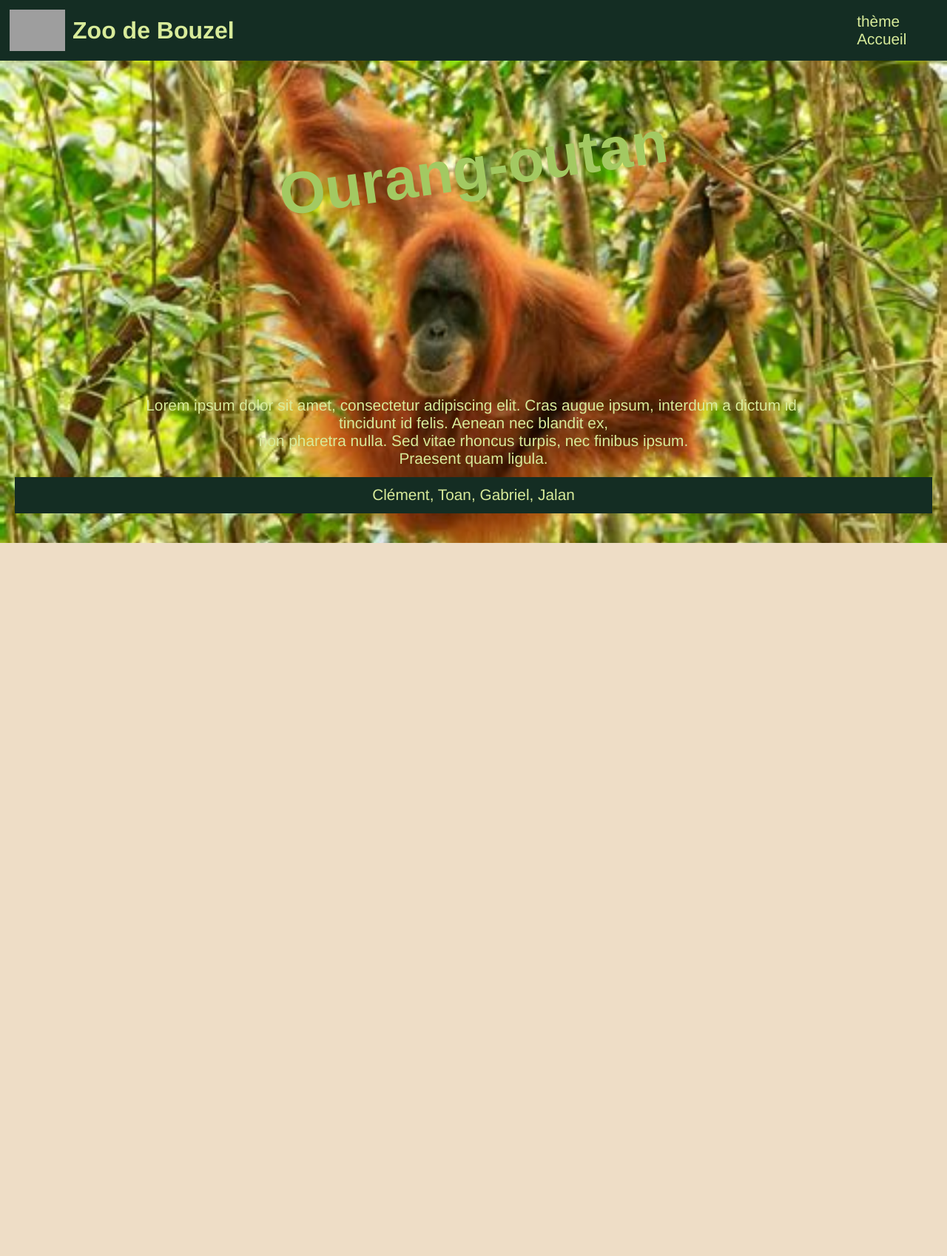
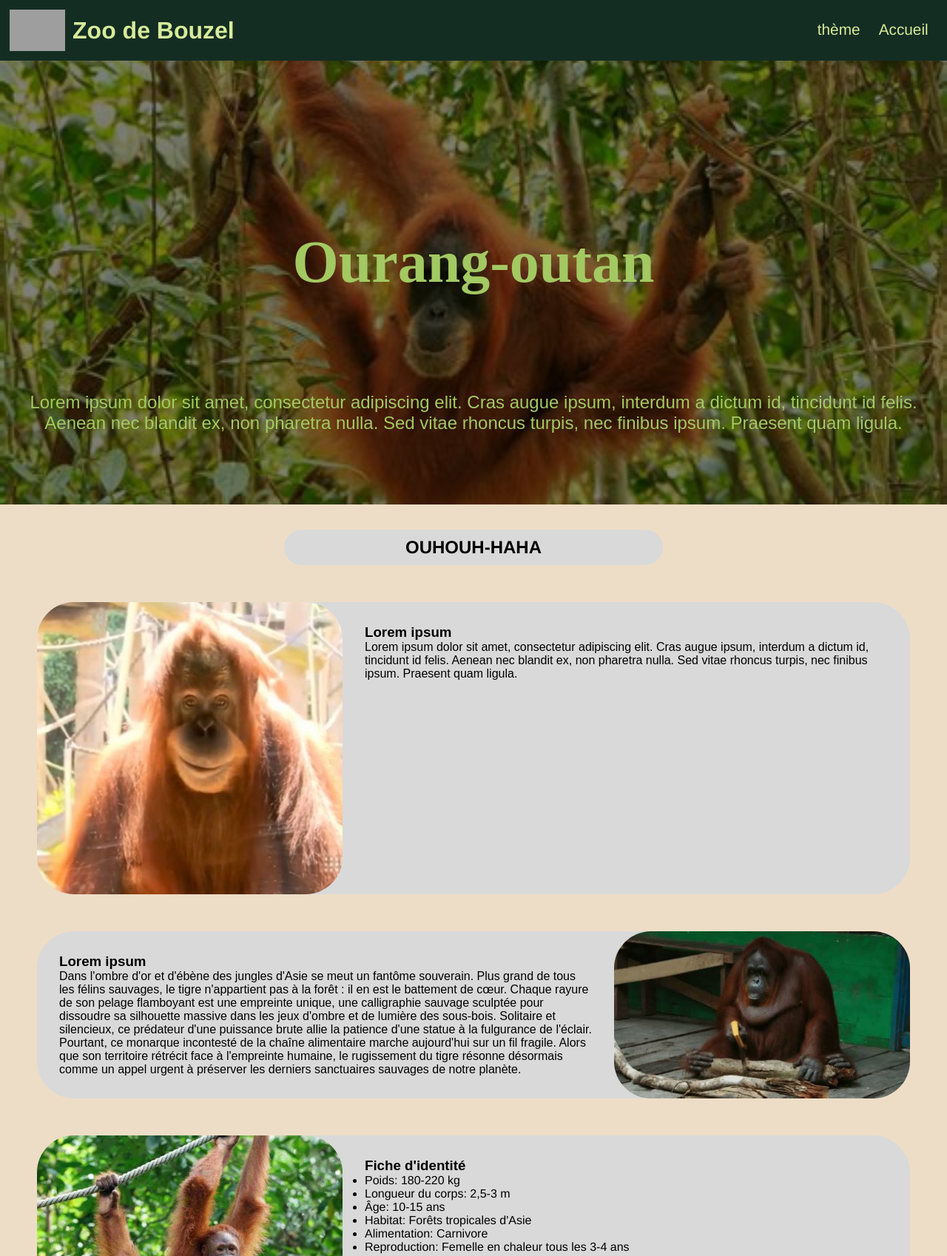
Before and after one commit to Clement-Barre/Projet-R1.02, a plain HTML site: page pages/animalGabriel.html in a window 1280 px wide. Shown: the top 1698 px of the page at 74% size. Before the commit the page ends 800 px from the top, so only its background shows below. Drawn offline with Linux system fonts and the light colour scheme; grey boxes are pictures that could not be loaded.

Commit message:
retour à une ancienne version "stable"

```diff
--- a/css/animalGabriel.css
+++ b/css/animalGabriel.css
@@ -1,3 +1,15 @@
+html{
+    background-color: #EEDDC6;
+}
+p{
+    font-family:sans-serif;
+}
+header {
+    z-index: 1;
+}
+h3{
+    font-family:sans-serif;
+}
 
 .card{
     display: flex;
@@ -14,7 +26,13 @@ h2{
     border-radius: 50px;
 }
 
-
+#bg_monkey{
+    width: 100% ;
+    height: 600px ;
+    object-fit: cover;
+    object-position: center;
+    filter: brightness(0.5);
+}
 #reverse_card{
     flex-direction: row-reverse;
 
@@ -39,24 +57,14 @@ h2{
 }
 
 .image_titre{
-  background: url("../Autres/orangoutan_chill.jpg") center/cover no-repeat;
-  color: rgb(255, 255, 255);
-  text-align: center;
-  padding: 100px 20px 40px;
+
+    text-align: center;
+    color: #a3c962;
 }
-
-.image_titre h1{
-  font-size: 5rem;
-  color: #a3c962;
-  transform: rotate(-8deg); /* Effet incliné du titre */
-  margin-bottom: 250px;
-}
-
 .content{
     padding: 30px;
 }
-
-.animal{
+.monkey{
     width: 35%;
     object-fit: cover;
     object-position: center;
@@ -73,7 +81,7 @@ h2{
     .card{
         flex-direction: column;
     }
-    .animal{
+    .monkey{
         width: 80%;
         align-self: center;
         margin: 20px;
--- a/pages/animalGabriel.html
+++ b/pages/animalGabriel.html
@@ -6,31 +6,72 @@
     <link rel="icon" type="image/png" href="../Autres/logo.png">
     <link rel="stylesheet" href="../css/global.css">
     <link rel="stylesheet" href="../css/animalGabriel.css">
-    <title>Zoo de Bouzel - Ourang-outan</title>
+    <title>Ourang-outan</title>
 </head>
 <body>
-    <!--Barre de navigation-->
     <header>
         <img alt="Logo du Zoo" id="logo_header" src="../Autres/logo.png">
         <h1 id = "titre">Zoo de Bouzel</h1>
-        <nav>
-            <label class= "in_header" >thème</label>
-            <a class= "in_header" href="../index.html">Accueil</a>
-        </nav>
+        <label class= "in_header" >thème</label>
+        <a class= "in_header" href="../index.html">Accueil</a>
     </header>
-    <!--Bannière-->
-    <section class="image_titre">
-        <h1>Ourang-outan</h1>
-        <p class="in_footer">Lorem ipsum dolor sit amet, consectetur adipiscing elit. Cras augue  ipsum, interdum a dictum id,</br>
-        tincidunt id felis. Aenean nec blandit ex, </br>
-        non pharetra nulla. Sed vitae rhoncus turpis, nec finibus ipsum.</br>
+    <div class="image_titre">
+        <img class="title"id="bg_monkey"src="../Autres/orangoutan_chill.jpg">
+        <h1 id="titre_animal">Ourang-outan</h1>
+        <p id="sous_titre">Lorem ipsum dolor sit amet, consectetur adipiscing elit. Cras augue  ipsum, interdum a dictum id,
+        tincidunt id felis. Aenean nec blandit ex,
+        non pharetra nulla. Sed vitae rhoncus turpis, nec finibus ipsum.
         Praesent quam ligula.</p>
     </div>
+    <h2>OUHOUH-HAHA</h2>
+
+    <div class="card">
+        <img id="creepy_monkey"class="monkey" src="../Autres/orangoutan_creepy.jpg">
+        <div class="content">
+            <h3 >Lorem ipsum</h3>
+
+            <p>Lorem ipsum dolor sit amet, consectetur adipiscing elit. Cras augue  ipsum, interdum a dictum id,
+            tincidunt id felis. Aenean nec blandit ex,
+            non pharetra nulla. Sed vitae rhoncus turpis, nec finibus ipsum.
+            Praesent quam ligula.
+            </p>
+        </div>
+    </div>
+
+    <div class="card" id="reverse_card">
+        <img class="monkey" src="../Autres/orangoutan_sawing.jpg">
+        <div class="content">
+            <h3 >Lorem ipsum</h3>
+
+            <p >Dans l'ombre d'or et d'ébène des jungles d'Asie se meut un fantôme souverain. Plus grand de tous les félins sauvages, le tigre n'appartient pas à la forêt
+            : il en est le battement de cœur. Chaque rayure de son pelage flamboyant est une empreinte unique, une calligraphie sauvage sculptée
+            pour dissoudre sa silhouette massive dans les jeux d'ombre et de lumière des sous-bois. Solitaire et silencieux, ce prédateur d'une puissance brute allie la
+            patience d'une statue à la fulgurance de l'éclair.
+            Pourtant, ce monarque incontesté de la chaîne alimentaire marche aujourd'hui sur un fil fragile. Alors que son territoire rétrécit face à l'empreinte humaine,
+            le rugissement du tigre résonne désormais comme un appel urgent à préserver les derniers sanctuaires sauvages de notre planète.
+            </p>
+        </div>
+    </div>
+
+    <div class="card">
+        <img class="monkey" src="../Autres/orangoutan.jpg">
+
+        <div class="content">
+        <h3>Fiche d'identité</h3>
+        <ul>
+            <li>Poids: 180-220 kg</li>
+            <li>Longueur du corps: 2,5-3 m</li>
+            <li>Âge: 10-15 ans</li>
+            <li>Habitat: Forêts tropicales d'Asie</li>
+            <li>Alimentation: Carnivore</li>
+            <li>Reproduction: Femelle en chaleur tous les 3-4 ans</li>
+        </ul>
+        </div>
+    </div>
     <footer>
-        <p class="in_footer">Clément, Toan, Gabriel, Jalan</p>
+        <p class= "in_footer">Clément, Toan, Gabriel, Jalan</p>
+
     </footer>
-
-
 </body>
 
 </html>
```
